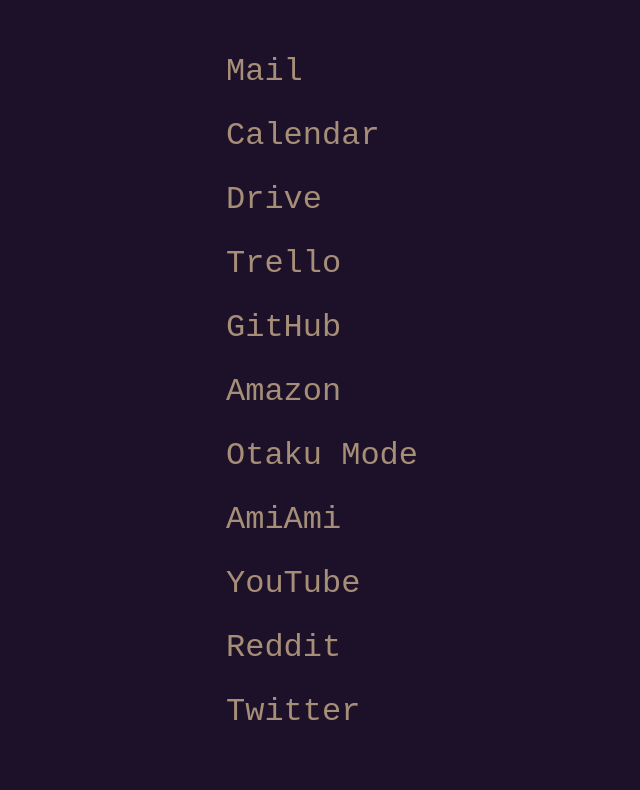
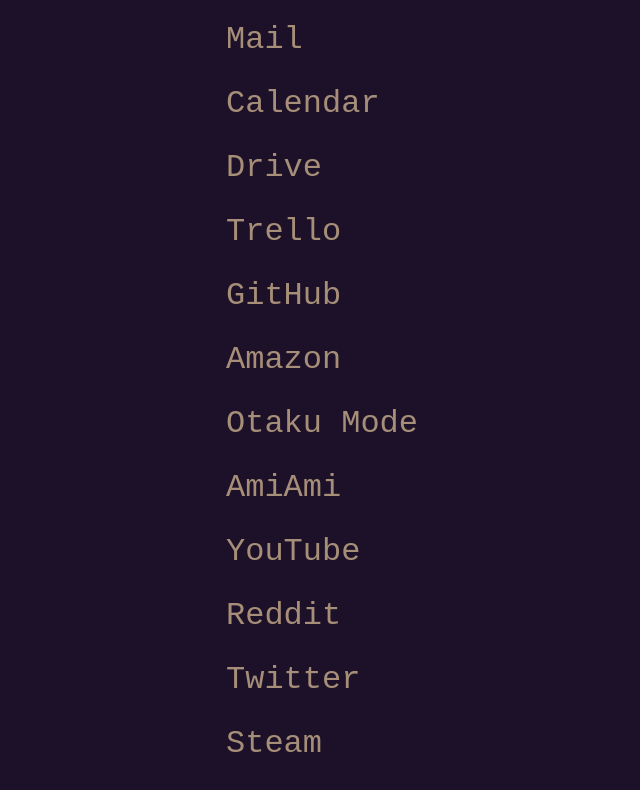
Before and after one commit to MikeBarnhardt/start-page, a plain HTML site: page index.html in a window 1280 px wide. Shown: the whole page, without its empty margins (318-958 px from the left). Drawn offline with Linux system fonts and the light colour scheme.

Commit message:
Add Steam link

```diff
--- a/index.html
+++ b/index.html
@@ -59,6 +59,10 @@
       <li class="list-item">
         <a class="list-item-link" href="https://twitter.com" rel="nofollow noreferrer">Twitter</a>
       </li>
+
+      <li class="list-item">
+        <a class="list-item-link" href="https://steampowered.com" rel="nofollow noreferrer">Steam</a>
+      </li>
     </ul>
 
     <script type="text/javascript">
```
